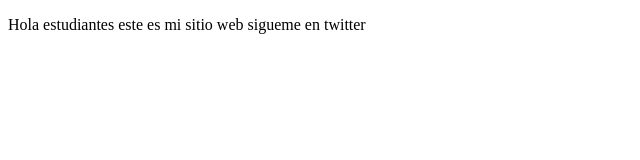
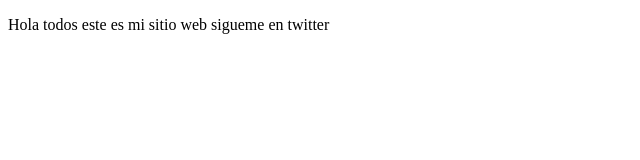
Before and after one commit to sergius2266/proyectoDemoCursoPrework, a plain HTML site: page index.html in a window 1280 px wide. Shown: the full height of the page, 0-640 px from the left. Drawn offline with Linux system fonts and the light colour scheme.

Commit message:
cambios de prueba

```diff
--- a/index.html
+++ b/index.html
@@ -8,7 +8,7 @@
 </head>
 <body>
     <p>
-        Hola estudiantes este es mi sitio web
+        Hola todos este es mi sitio web
         sigueme en twitter
     </p>
 </body>
```
